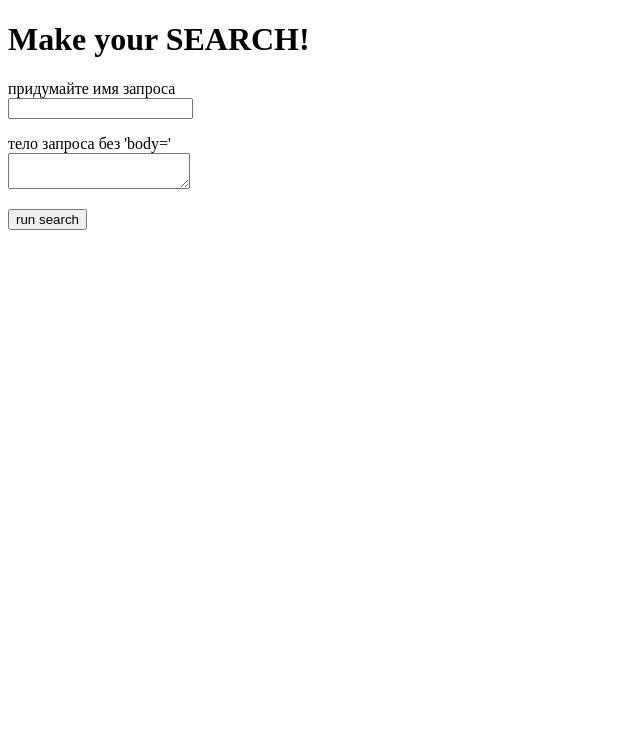
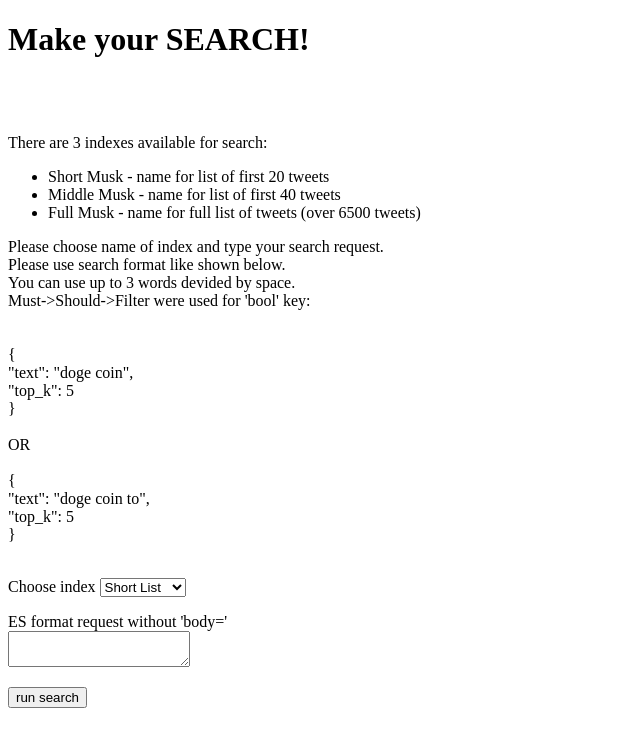
Before and after one commit to KD3821/elastic_musk, a Flask app: page /search in a window 1280 px wide. Shown: the top 747 px of the page, without its empty margins (0-640 px from the left). Run offline with Flask 2, Linux system fonts and the light colour scheme.

Commit message:
first version done

```diff
--- a/app.py
+++ b/app.py
@@ -8,6 +8,7 @@
 app.config.from_object(Config)
 
 global new_index
+global new_index_full
 global body
 global total
 
@@ -20,6 +21,7 @@
 @app.route('/search',  methods=['GET', 'POST'])
 def search():
     global new_index
+    global new_index_full
     global body
     global total
 
@@ -28,7 +30,73 @@
     if request.method == 'POST':
         name_search = form.name_s.data
         body_search = form.body_s.data
-        new_index = add_to_index('short-musk.json', name_search)
+        # new_index = add_to_index('chummy-black-wolfhound.json', name_search)
+        fin = []
+
+        s = body_search.splitlines()
+        for i in s:
+            if ":" in i:
+                if i[-1] == ",":
+                    i = i[:-1]
+                txt = i.split(":")
+                for j in txt:
+                    if j[0] == ' ':
+                        j = j[1:]
+                    if j[0] == '"':
+                        if j[-1] == '"':
+                            j = j[1:-1]
+                            if j[-1] == ' ':
+                                text = j[:-1]
+                            else:
+                                text = j
+                        else:
+                            text = j[1:]
+                    elif j[-1] == '"':
+                        text = j[:-1]
+                    else:
+                        if j[0] == ' ':
+                            if j[-1] == ' ':
+                                text = j[1:-1]
+                            text = j[1:]
+                        elif j[-1] == ' ':
+                            text = j[:-1]
+                        else:
+                            text = j
+                    text.strip(" ")
+                    fin.append(text)
+
+        findict = {}
+        for i in range(len(fin)):
+            if fin[i] == 'text':
+                findict[fin[i]] = fin[i + 1]
+            elif fin[i] == 'top_k':
+                findict[fin[i]] = int(fin[i + 1])
+        words = findict['text']
+        amount = findict['top_k']
+        word_n = {'1': '', '2': ''}
+        if words.count(" ") > 0:
+            search_words = words.split(" ")
+            for i in range(len(search_words)):
+                if i == 0:
+                    word = search_words[i]
+                elif i == 1 and len(search_words) == 2:
+                    word_n['1'] = search_words[i]
+                    word_n.pop('2')
+                elif i == 1:
+                    word_n['1'] = search_words[i]
+                elif i == 2:
+                    word_n['2'] = search_words[i]
+        else:
+            word = words
+
+        if len(word_n) == 2:
+            add_q_1 = ',"should": {"match": {"text": "' + word_n['1'] + '"}}'
+            add_q_2 = ',"filter": {"match": {"text": "' + word_n['2'] + '"}}'
+            main_q = '{"from": 0, "size": ' + str(amount) + ', "query": {"bool": {"must": {"match": {"text": "' + word + '"}}' + add_q_1 + add_q_2 + '}}}'
+        elif len(word_n) == 1:
+            add_q_1 = ',"should": {"match": {"text": "' + word_n['1'] + '"}}'
+            main_q = '{"from": 0, "size": ' + str(amount) + ', "query": {"bool": {"must": {"match": {"text": "' + word + '"}}' + add_q_1 + '}}}'
+        body_search = main_q
         total = show_res(name_search, body_search)
 
         string_html = ''
--- a/forms.py
+++ b/forms.py
@@ -5,6 +5,6 @@
 
 
 class SearchForm(FlaskForm):
-    name_s = StringField("придумайте имя запроса", validators=[DataRequired()])
-    body_s = TextAreaField("тело запроса без 'body='", validators=[DataRequired()])
+    name_s = StringField("Choose index", validators=[DataRequired()])
+    body_s = TextAreaField("ES format request without 'body='", validators=[DataRequired()])
     submit = SubmitField("run search")
--- a/my_elastic.py
+++ b/my_elastic.py
@@ -27,6 +27,9 @@
     for i in range(len(result['hits']['hits'])):
         total_res.append([result['hits']['hits'][i]['_score'], result['hits']['hits'][i]['_source']])
     return total_res
+
+
+
 
 
 # body = {
--- a/templates/search.html
+++ b/templates/search.html
@@ -1,11 +1,40 @@
 {% extends "layout.html" %}
 {% block body %}
 <h1>Make your SEARCH!</h1>
-
+<br><br><br>
+There are 3 indexes available for search:
+<ul>
+    <li>Short Musk - name for list of first 20 tweets</li>
+    <li>Middle Musk - name for list of first 40 tweets</li>
+    <li>Full Musk - name for full list of tweets (over 6500 tweets)</li>
+</ul>
+<p>Please choose name of index and type your search request.<br>
+Please use search format like shown below.<br>You can use up to 3 words devided by space.<br>Must->Should->Filter were used for 'bool' key:<br>
+<br>
+<br>
+{<br>
+"text": "doge coin",<br>
+"top_k": 5<br>
+}<br>
+<br>
+OR
+<br>
+<br>
+{<br>
+"text": "doge coin to",<br>
+"top_k": 5<br>
+}<br>
+<br>
 <form method=post>
     {{ csrf_token }}
+    {{ form.name_s.label }}
+    <select id="name_s" name="name_s">
+        <option value="short_musk">Short List</option>
+        <option value="middle_musk">Middle List</option>
+        <option value="full_musk">Full List</option>
+    </select>
 
-    <p>{{ form.name_s.label }}<br>{{ form.name_s }}</p>
+<!--    <p>{{ form.name_s.label }}<br>{{ form.name_s }}</p>-->
     <p>{{ form.body_s.label }}<br>{{ form.body_s }}</p>
 
     <p> {{ form.submit }}</p>
```
Also changed, not shown: imports_and_commands.txt (added, +27 -0 lines), middle-musk.json (added, +162 -0 lines).
